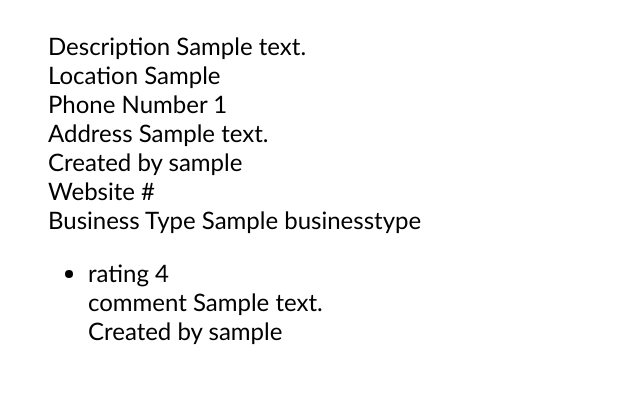
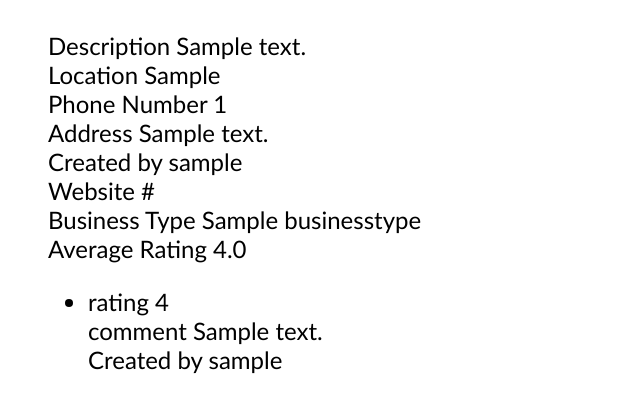
Before and after one commit to castlesmadeofcode/Stay-Safr, a Django app: page /businesses/1/ in a window 1280 px wide. Shown: the part 250-663 px from the top of the page, without its empty margins (0-640 px from the left). Run offline with Django 3.2, Linux system fonts and the light colour scheme; tables that the repository leaves empty hold one stand-in row (values such as "Sample post").

Commit message:
avg rating now displaying on business detail page

```diff
--- a/capstoneapp/templates/businesses/business_detail.html
+++ b/capstoneapp/templates/businesses/business_detail.html
@@ -17,6 +17,13 @@
         {% endfor %}
         <div>Website {{ business.website }}</div>
         <div>Business Type {{ business.business_type.name }}</div>
+
+            {% if theAvg is not None %}
+                <div>Average Rating {{ theAvg }}</div>
+            {% endif %}
+
+
+
     </section>
 
     {% if business.customer_id == request.user.customer.id %}
@@ -47,13 +54,16 @@
         <li class="reviews">
             <div>rating {{ review.rating }}</div>
             <div>comment {{ review.comment }}</div>
-
            {% for user in users %}
              {% if user.customer.id == review.customer_id %}
+            <div>Created by {{user.username}} </div>
+            {% endif %}
+        {% endfor %}
 
-            <div>Created by {{user.username}} </div>
+        {% for review in all_reviews %}
 
-            {% endif %}
+
+
         {% endfor %}
 
 
--- a/capstoneapp/views/businesses/business_details.py
+++ b/capstoneapp/views/businesses/business_details.py
@@ -9,17 +9,31 @@ def get_business(business_id):
     return Business.objects.get(pk=business_id)
 
 
+def get_Avg(all_reviews):
+    theSum = 0
+    if len(all_reviews) != 0:
+        for review in all_reviews:
+            if review is not None:
+                theSum += review.rating
+                newAvg = theSum/len(all_reviews)
+        return str(round(newAvg, 1))
+    else:
+        return None
+
+
 def business_details(request, business_id):
     if request.method == 'GET':
         business = get_business(business_id)
         all_reviews = Review.objects.filter(business_id=business_id)
         users = User.objects.all()
+        theAvg = get_Avg(all_reviews)
 
         template = 'businesses/business_detail.html'
         context = {
             'business': business,
             'all_reviews': all_reviews,
-            'users': users
+            'users': users,
+            'theAvg': theAvg,
         }
 
         return render(request, template, context)
```
